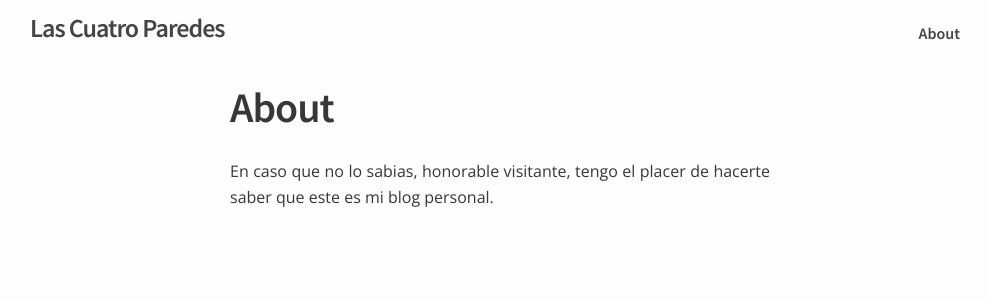
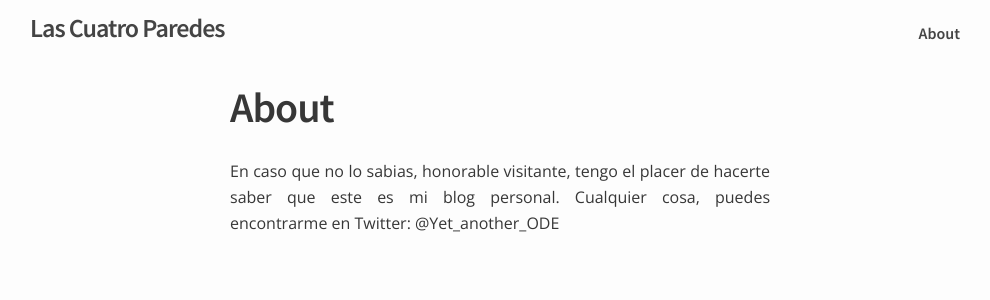
Before and after one commit to Caquita-beep/Caquita-beep.github.io, a Jekyll site: the page built from about.md, in a window 1280 px wide. Shown: the top 300 px of the page, without its empty margins (140-1130 px from the left). Built offline with Jekyll 4.4.1, drawn with Linux system fonts in a browser that asks for light colours; a script that is not in the unit is left out.

Commit message:
Update about.md

```diff
--- a/about.md
+++ b/about.md
@@ -3,4 +3,4 @@ layout: page
 title: About
 permalink: /about/
 ---
-En caso que no lo sabias, honorable visitante, tengo el placer de hacerte saber que este es mi blog personal.
+En caso que no lo sabias, honorable visitante, tengo el placer de hacerte saber que este es mi blog personal. Cualquier cosa, puedes encontrarme en Twitter: @Yet_another_ODE
```
